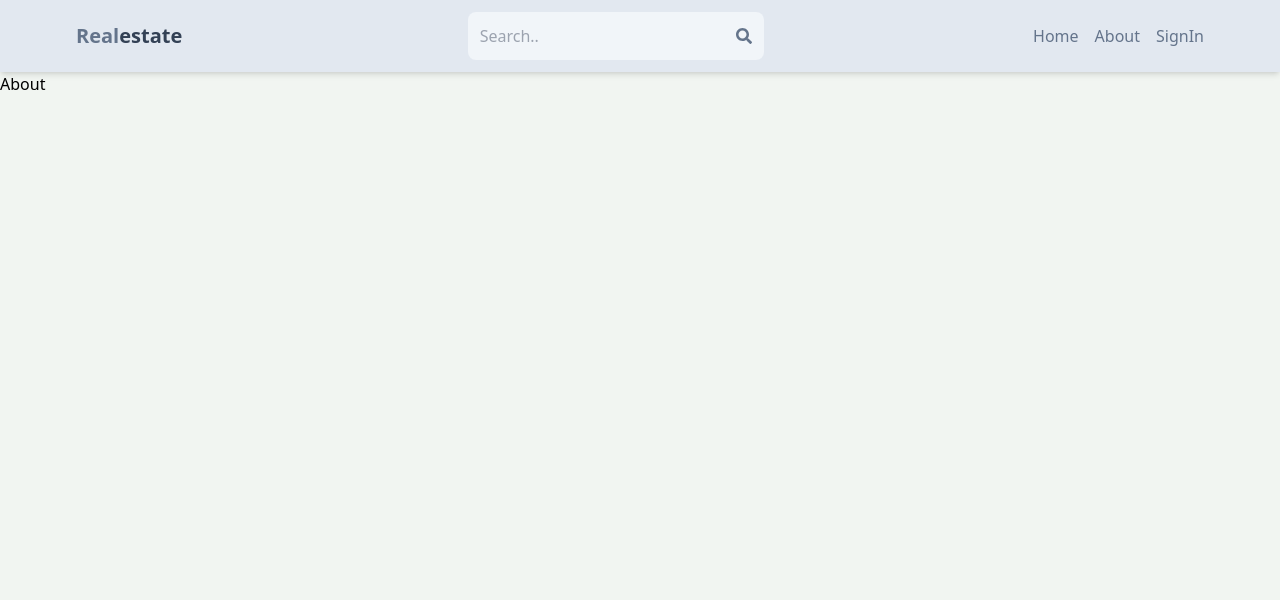
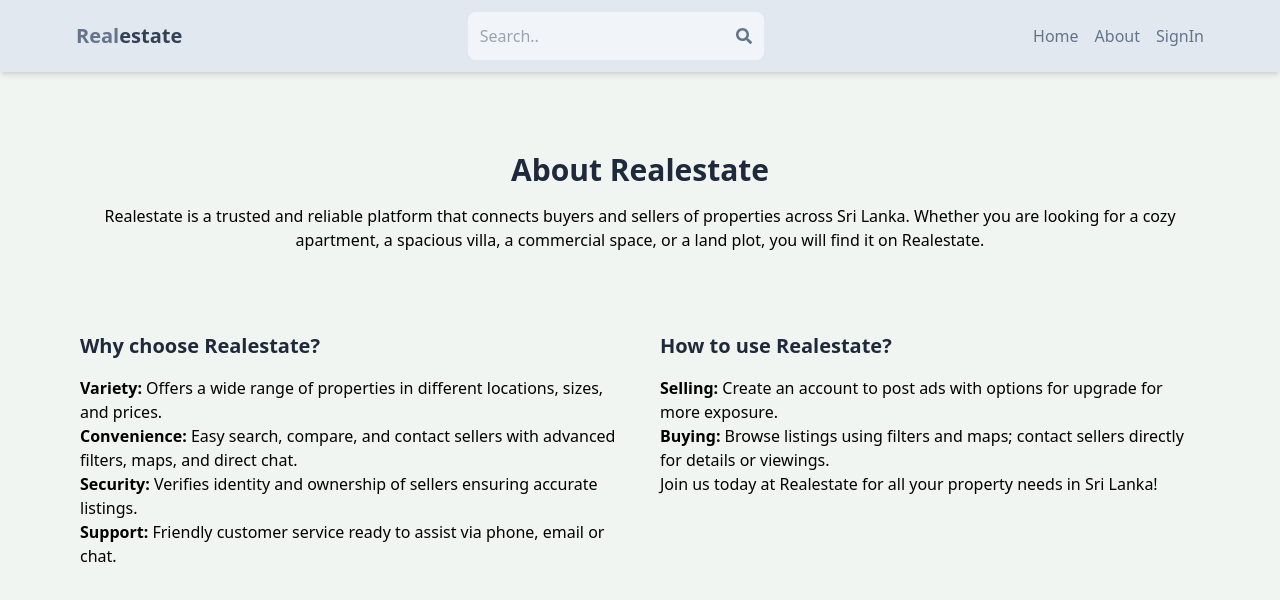
Before and after one commit to DiniruKarunarathne/Real-estate---MERN, a React (Vite) app in the folder client/: page /about in a window 1280 px wide. Shown: the top 600 px of the page. Built offline with nearby package versions, Linux system fonts and the light colour scheme; no server answers.

Commit message:
complete about page and add pre installation

```diff
--- a/client/src/pages/About.jsx
+++ b/client/src/pages/About.jsx
@@ -2,6 +2,33 @@
 
 export default function About() {
   return (
-    <div>About</div>
-  )
+    <div className='py-20 px-4 max-w-6xl mx-auto'>
+      <h1 className='text-3xl font-bold mb-4 text-slate-800 text-center'>About Realestate</h1>
+      <span className='text-center block mb-10'>Realestate is a trusted and reliable platform that connects buyers and sellers of properties across Sri Lanka. Whether you are looking for a cozy apartment, a spacious villa, a commercial space, or a land plot, you will find it on Realestate.</span>
+
+      <div className='mt-20 flex justify-between space-x-10'>
+        <div className='w-1/2'>
+          <h2 className='text-xl font-bold mb-4 text-slate-800 '>Why choose Realestate?</h2>
+          <ul>
+            <li><strong>Variety:</strong> Offers a wide range of properties in different locations, sizes, and prices.</li>
+            <li><strong>Convenience:</strong> Easy search, compare, and contact sellers with advanced filters, maps, and direct chat.</li>
+            <li><strong>Security:</strong> Verifies identity and ownership of sellers ensuring accurate listings.</li>
+            <li><strong>Support:</strong> Friendly customer service ready to assist via phone, email or chat.</li>
+          </ul>
+        </div>
+
+        <div className='w-1/2'>
+          <h2 className='text-xl font-bold mb-4 text-slate-800 '>How to use Realestate?</h2>
+          <ul>
+            <li><strong>Selling:</strong> Create an account to post ads with options for upgrade for more exposure.</li>
+            <li><strong>Buying:</strong> Browse listings using filters and maps; contact sellers directly for details or viewings.</li>
+          </ul>
+
+          Join us today at Realestate for all your property needs in Sri Lanka!
+        </div>
+
+      </div>
+
+    </div>
+    )
 }
--- a/package.json
+++ b/package.json
@@ -6,7 +6,8 @@
   "type": "module",
   "scripts": {
     "dev": "nodemon backend/index.js",
-    "start": "node backend/index.js"
+    "start": "node backend/index.js",
+    "build": "npm install && npm install --prefix client && npm run build --prefix client"
   },
   "keywords": [],
   "author": "",
```
Also changed, not shown: 1 other file (tests, documents, lock files or other folders).
